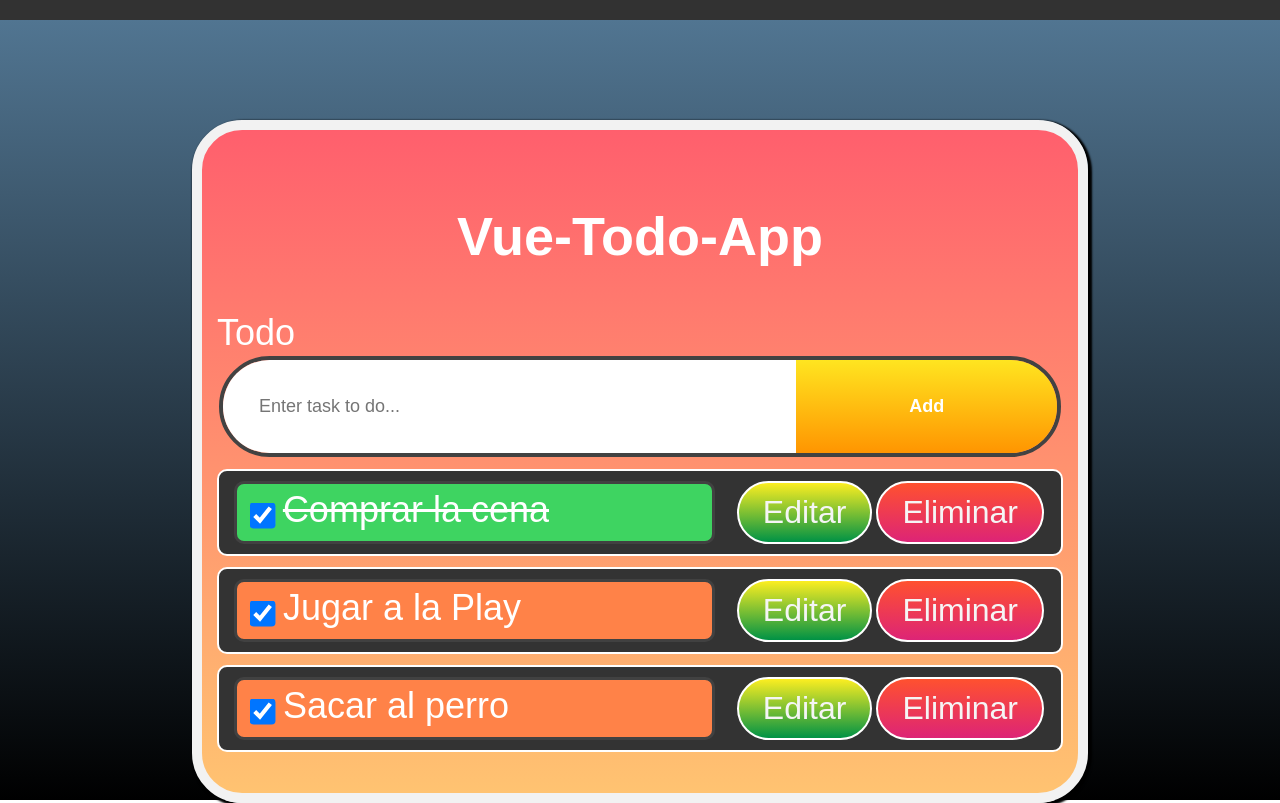
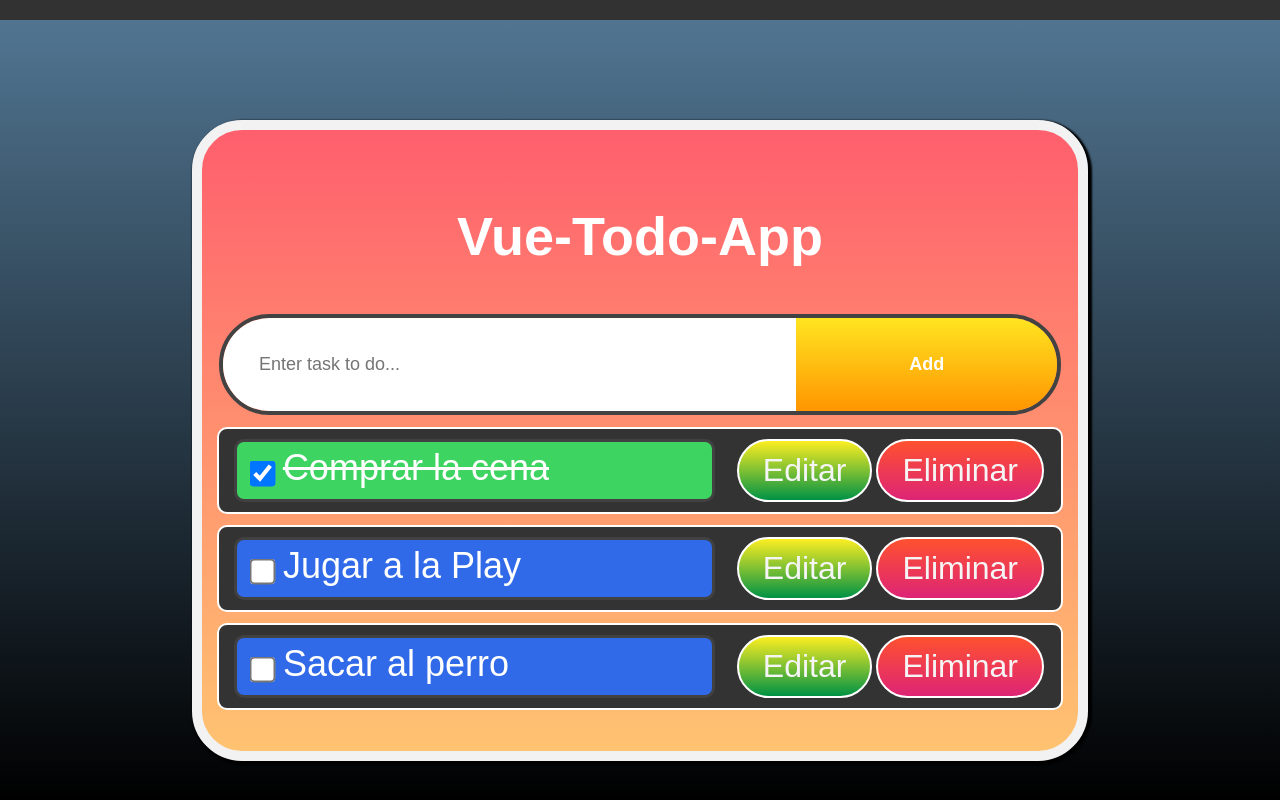
Before and after one commit to DyLaNHurtado/vue-todo-app, a Vue app: page / in a window 1280 px wide. Built offline with nearby package versions, Linux system fonts and the light colour scheme.

Commit message:
Binding task completed with checkbox input

```diff
--- a/src/components/Task.vue
+++ b/src/components/Task.vue
@@ -1,7 +1,7 @@
 <template>
   <div class="container">
-    <div class="todo-body" v-bind:class="{completed:todo.completed}">
-         <input type="checkbox" id="checkbox" v-bind:checked="todo.completed? 'checked':''">
+    <div class="todo-body checkbox" @click="completeTask(todo)" v-bind:class="{completed:todo.completed}" v-bind:checked="todo.completed">
+        <input type="checkbox" name="check" v-bind:checked="todo.completed" id="checkbox">
         <span>{{todo.title}}</span>
     </div>
     <div class="todo-actions">
@@ -13,6 +13,12 @@
 
 <script>
 export default {
+    methods:{
+        completeTask: function(task){
+            task.isChecked = !task.isChecked
+            task.completed= !task.completed;
+    }
+    },
   name: 'TaskComponent',
   props: ['todo']
 }
@@ -51,7 +57,7 @@ export default {
         padding: 5px;
     }
     .todo-body:not(.completed){
-        background-color: #ff8248;
+        background-color: #306ae8;
         border: 3px solid #414141;
     }
 
@@ -105,4 +111,7 @@ export default {
         scale: 2;
         margin-bottom: 3%;
     }
+    span{
+        user-select: none;
+    }
 </style>
--- a/src/components/Todo.vue
+++ b/src/components/Todo.vue
@@ -1,6 +1,5 @@
 <template>
   <div class="container">
-    Todo
     <div class="bar">
         <SearchComponent/>
     </div>
```
